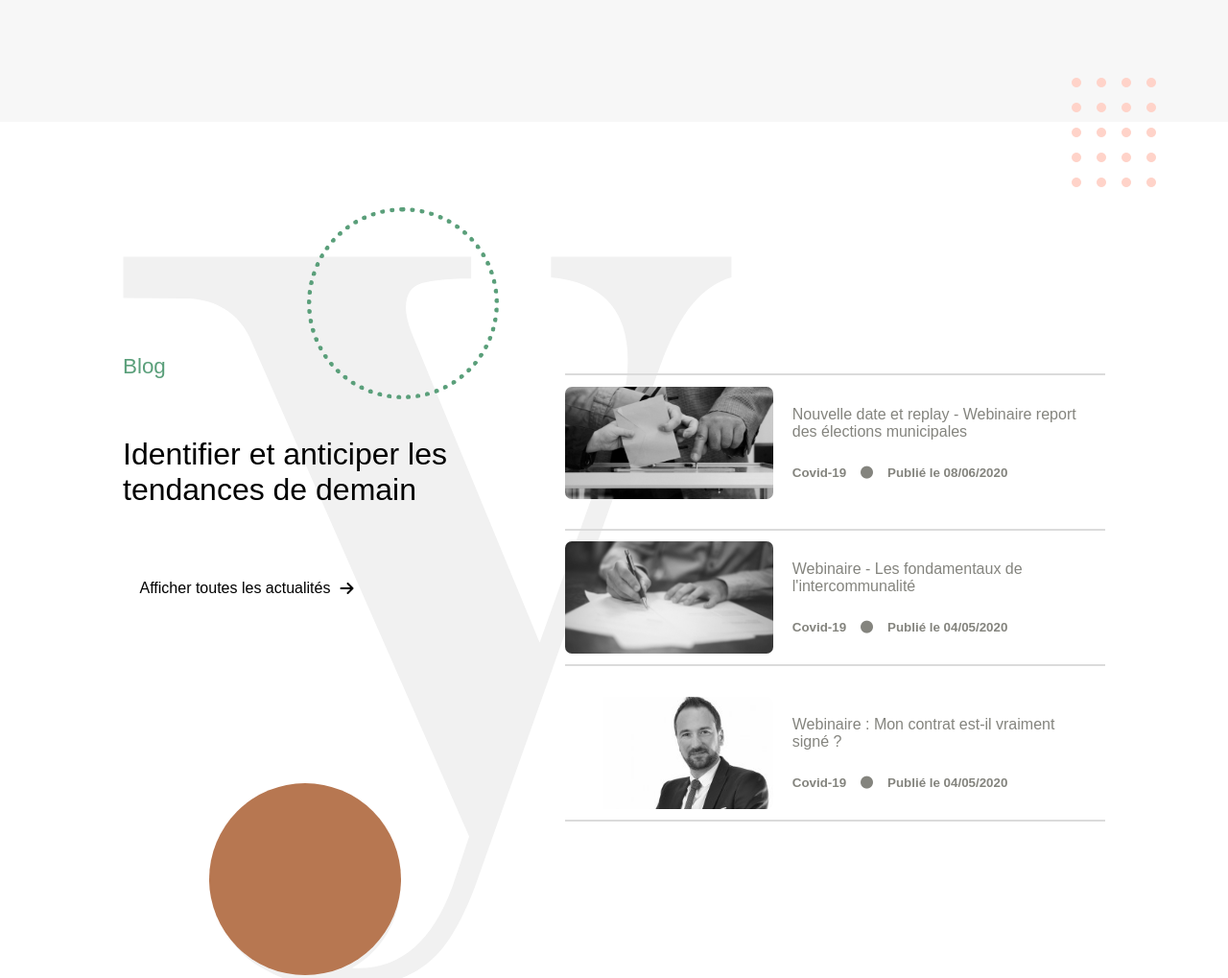
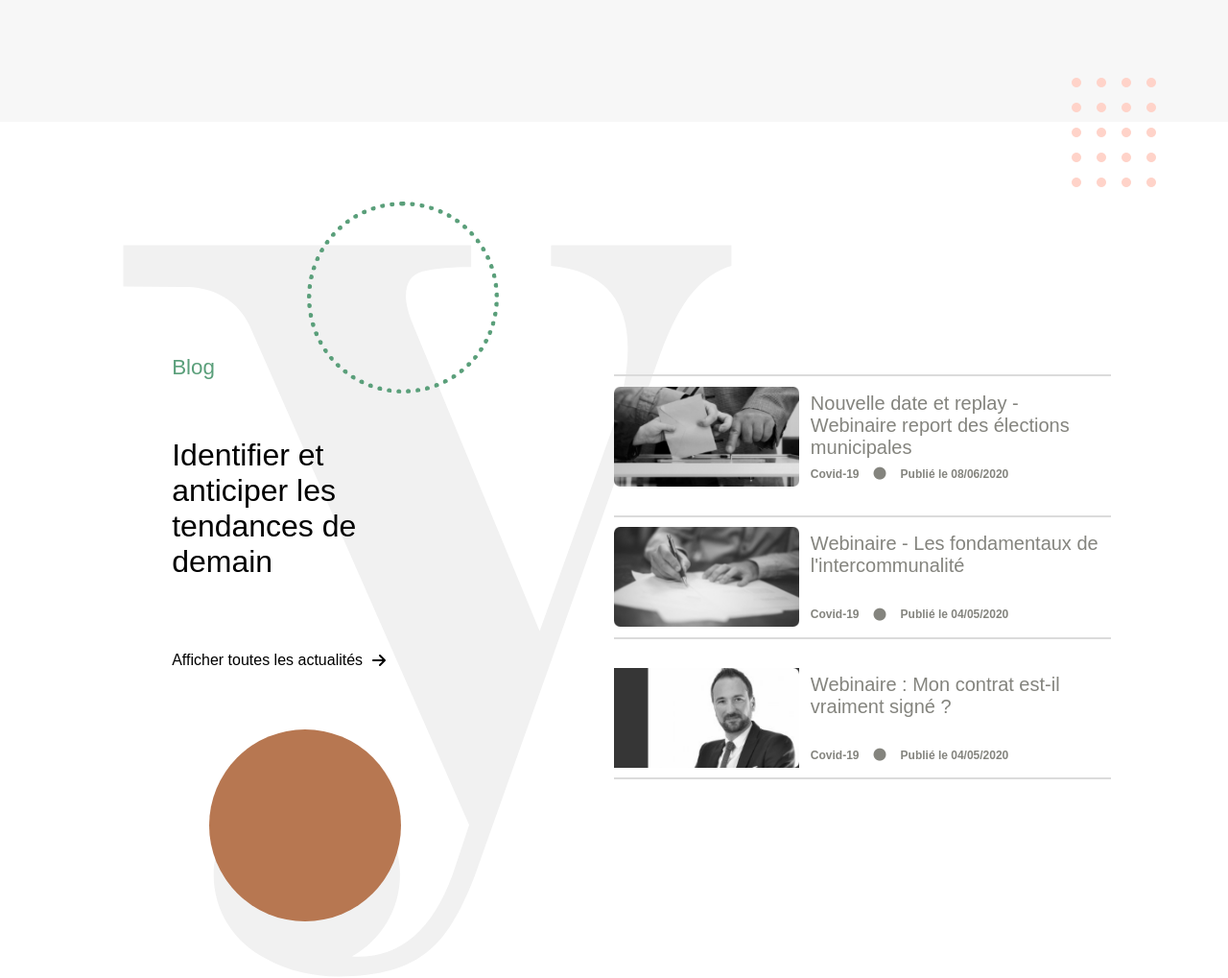
Before and after one commit to jawad-ch/adaltyTest, a plain HTML site: page index.html in a window 1280 px wide. Shown: the part 3400-4419 px from the top of the page at 96% size. Drawn offline with Linux system fonts and the light colour scheme.

Commit message:
responsive 222

```diff
--- a/css/style.css
+++ b/css/style.css
@@ -790,6 +790,9 @@ main {
   border-bottom: 2px solid var(--grey-color);
 }
 
+.trends .articals .artical:last-child .artical-img {
+  background-color: red;
+}
 .trends .articals .artical .artical-img {
   position: relative;
   -webkit-filter: grayscale(100%);
@@ -1120,6 +1123,47 @@ main {
   .made .made-by img {
     width: 190px;
   }
+
+  /* trends */
+
+  .trends {
+    padding: 10% 5%;
+    flex-direction: column;
+  }
+
+  .trends .trends-left {
+    width: 100%;
+    padding: 10% 0%;
+  }
+
+  .trends .trends-left .btn {
+    padding: 15px 0;
+  }
+
+  .trends .trends-left :nth-child(2) {
+    margin: 22px 0;
+  }
+
+  .trends .articals {
+    width: 100%;
+  }
+
+  .trends .articals .artical .artical-img {
+    width: 153px;
+    height: 90px;
+  }
+
+  .trends .articals .artical .artical-details {
+    padding: 6px 12px;
+  }
+  .trends .articals .artical .artical-details .artical-title {
+    font-weight: 500;
+    font-size: 15px;
+  }
+
+  .trends .articals .artical .artical-details .artical-bottom {
+    font-size: 9px;
+  }
 }
 
 /* Small devices (portrait tablets and large phones, 600px and up) */
@@ -1231,7 +1275,7 @@ main {
   /* made-in */
 
   .made {
-    height: 80vh;
+    height: 60vh;
   }
 
   .made .made-in {
@@ -1258,6 +1302,49 @@ main {
   }
   .made .made-by img {
     width: 200px;
+  }
+
+  /* trends */
+
+  .trends {
+    padding: 10% 5%;
+    flex-direction: column;
+  }
+
+  .trends .trends-left {
+    width: 100%;
+    padding: 10% 20% 1% 20%;
+  }
+
+  .trends .trends-left .btn {
+    padding: 15px 0;
+  }
+
+  .trends .trends-left :nth-child(2) {
+    margin: 22px 0;
+    font-size: xxx-large;
+  }
+
+  .trends .articals {
+    width: 100%;
+    padding: 0 10%;
+  }
+
+  .trends .articals .artical .artical-img {
+    width: 200px;
+    height: 104px;
+  }
+
+  .trends .articals .artical .artical-details {
+    padding: 6px 12px;
+  }
+  .trends .articals .artical .artical-details .artical-title {
+    font-weight: 500;
+    font-size: 15px;
+  }
+
+  .trends .articals .artical .artical-details .artical-bottom {
+    font-size: 9px;
   }
 }
 
@@ -1370,6 +1457,49 @@ main {
   }
   .made .made-by img {
     width: 300px;
+  }
+
+  /* trends */
+
+  .trends {
+    padding: 10% 5%;
+    flex-direction: column;
+  }
+
+  .trends .trends-left {
+    width: 100%;
+    padding: 10% 15% 1% 15%;
+  }
+
+  .trends .trends-left .btn {
+    padding: 15px 0;
+  }
+
+  .trends .trends-left :nth-child(2) {
+    margin: 22px 0;
+    font-size: xxx-large;
+  }
+
+  .trends .articals {
+    width: 100%;
+    padding: 0 10%;
+  }
+
+  .trends .articals .artical .artical-img {
+    width: 200px;
+    height: 104px;
+  }
+
+  .trends .articals .artical .artical-details {
+    padding: 6px 12px;
+  }
+  .trends .articals .artical .artical-details .artical-title {
+    font-weight: 500;
+    font-size: 20px;
+  }
+
+  .trends .articals .artical .artical-details .artical-bottom {
+    font-size: 12px;
   }
 }
 
@@ -1536,6 +1666,49 @@ main {
   .made .made-by img {
     width: 300px;
   }
+
+  /* trends */
+
+  .trends {
+    padding: 10% 5%;
+    flex-direction: row;
+  }
+
+  .trends .trends-left {
+    width: 45%;
+    padding: 10%;
+  }
+
+  .trends .trends-left .btn {
+    padding: 15px 0;
+  }
+
+  .trends .trends-left :nth-child(2) {
+    margin: 60px 0;
+    font-size: xx-large;
+  }
+
+  .trends .articals {
+    width: 55%;
+    padding: 0 5%;
+  }
+
+  .trends .articals .artical .artical-img {
+    width: 200px;
+    height: 104px;
+  }
+
+  .trends .articals .artical .artical-details {
+    padding: 6px 12px;
+  }
+  .trends .articals .artical .artical-details .artical-title {
+    font-weight: 500;
+    font-size: 20px;
+  }
+
+  .trends .articals .artical .artical-details .artical-bottom {
+    font-size: 12px;
+  }
 }
 
 /* Extra large devices (large laptops and desktops, 1200px and up) */
```
